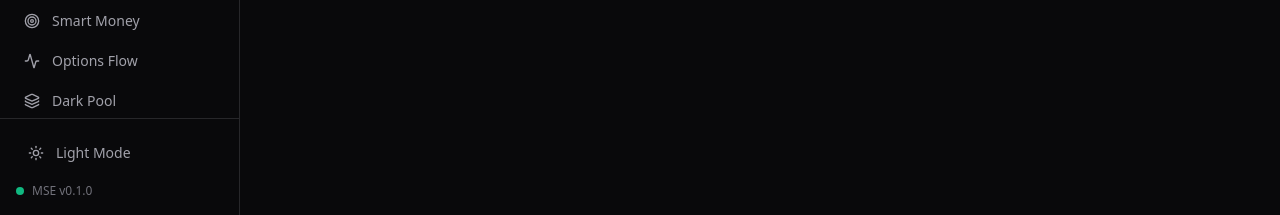
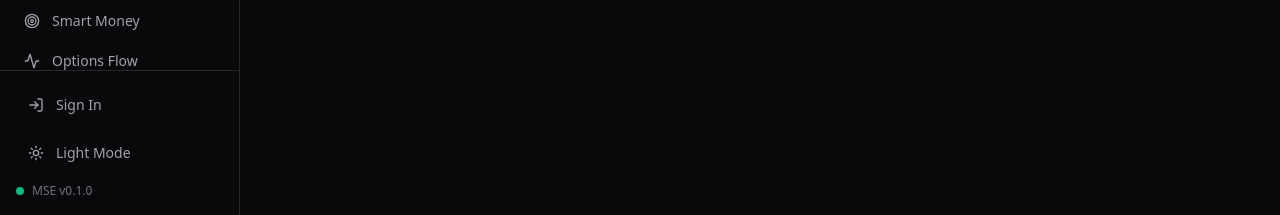
Before and after one commit to sudomakeit25/momentum-signal-engine-ver, a Next.js app in the folder frontend/: page /signal-backtest in a window 1280 px wide. Shown: the part 585-800 px from the top of the page. Built offline with nearby package versions, Linux system fonts and the light colour scheme; no server answers.

Commit message:
Show user name in sidebar when logged in, Sign In link when not

```diff
--- a/frontend/src/components/layout/sidebar.tsx
+++ b/frontend/src/components/layout/sidebar.tsx
@@ -33,7 +33,10 @@ import {
   FlaskConical,
   Trophy,
   LogIn,
+  LogOut,
+  User,
 } from "lucide-react";
+import { useAuth } from "@/hooks/use-auth";
 import { cn } from "@/lib/utils";
 
 const NAV_ITEMS = [
@@ -59,7 +62,6 @@ const NAV_ITEMS = [
   { href: "/signal-backtest", label: "Signal Backtest", icon: FlaskConical },
   { href: "/leaderboard", label: "Leaderboard", icon: Trophy },
   { href: "/notifications", label: "Notifications", icon: Send },
-  { href: "/login", label: "Login", icon: LogIn },
   { href: "/guide", label: "Guide", icon: BookOpen },
 ];
 
@@ -68,6 +70,7 @@ export function Sidebar() {
   const { resolvedTheme, setTheme } = useTheme();
   const [open, setOpen] = useState(false);
   const [mounted, setMounted] = useState(false);
+  const { user, isAuthenticated, logout } = useAuth();
 
   useEffect(() => { setMounted(true); }, []);
 
@@ -128,6 +131,32 @@ export function Sidebar() {
         </nav>
 
         <div className="space-y-3 border-t border-border p-4">
+          {mounted && isAuthenticated && user ? (
+            <div className="flex items-center justify-between rounded-md px-3 py-2">
+              <div className="flex items-center gap-2">
+                <User className="h-4 w-4 text-cyan-400" />
+                <span className="text-xs font-medium text-zinc-300 truncate max-w-[120px]">
+                  {user.name || user.email}
+                </span>
+              </div>
+              <button
+                onClick={logout}
+                className="text-zinc-500 hover:text-zinc-300 transition-colors"
+                title="Sign out"
+              >
+                <LogOut className="h-3.5 w-3.5" />
+              </button>
+            </div>
+          ) : mounted ? (
+            <Link
+              href="/login"
+              onClick={() => setOpen(false)}
+              className="flex w-full items-center gap-3 rounded-md px-3 py-2 text-sm font-medium text-zinc-400 transition-colors hover:bg-zinc-800/30 hover:text-zinc-200"
+            >
+              <LogIn className="h-4 w-4" />
+              Sign In
+            </Link>
+          ) : null}
           <button
             onClick={() => setTheme(resolvedTheme === "dark" ? "light" : "dark")}
             className="flex w-full items-center gap-3 rounded-md px-3 py-2 text-sm font-medium text-zinc-400 transition-colors hover:bg-zinc-800/30 hover:text-zinc-200"
```
